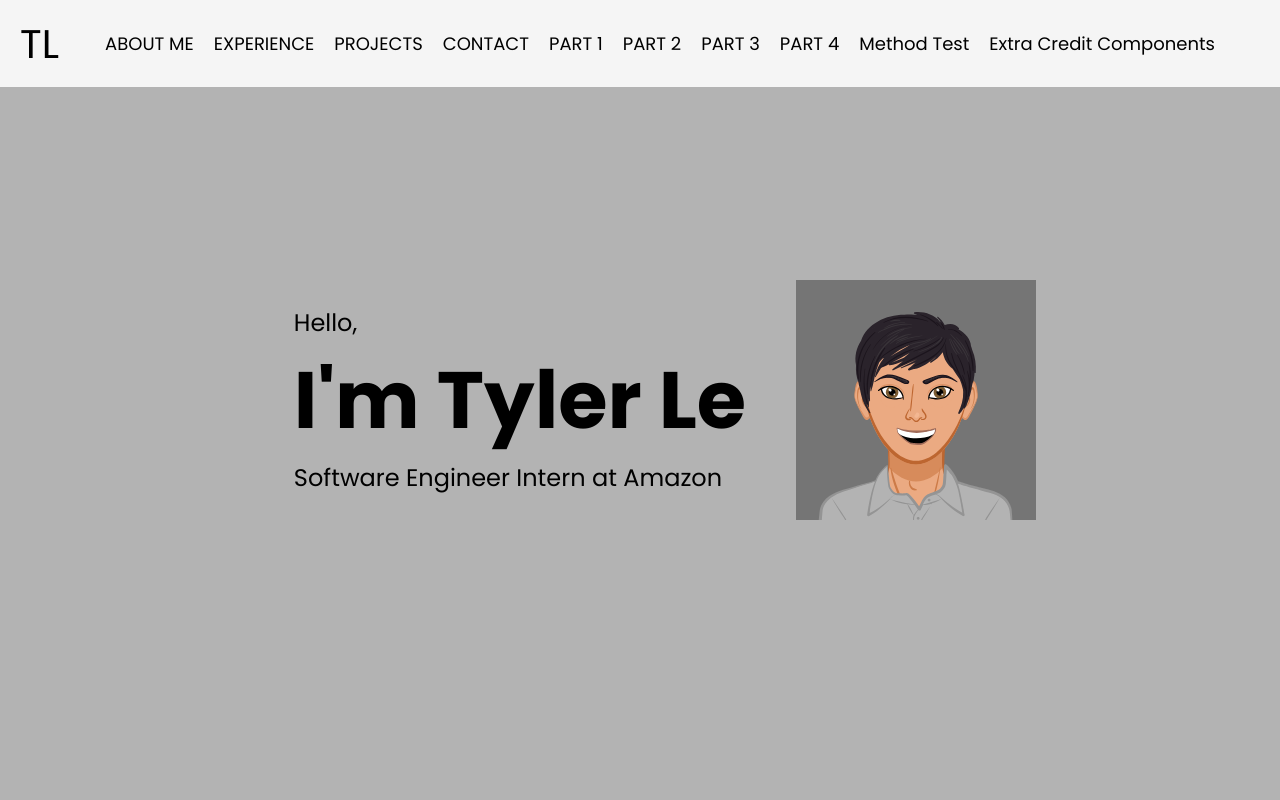
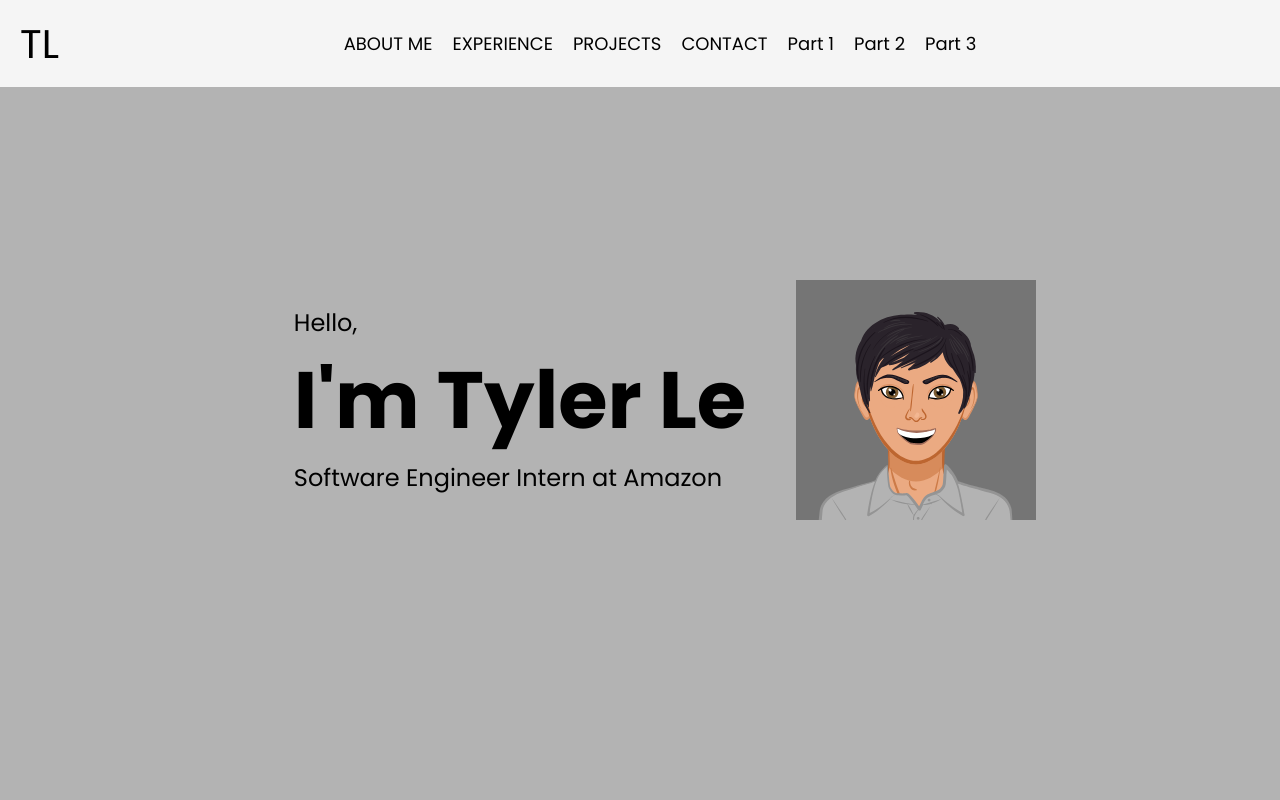
Before and after one commit to tyler-le/cse134-hw5, a website: page index.html in a window 1280 px wide. Shown: the top 800 px of the page. Drawn offline with Linux system fonts and the light colour scheme.

Commit message:
fixed links

```diff
--- a/index.html
+++ b/index.html
@@ -41,12 +41,9 @@
             <li><a href="#experience">EXPERIENCE</a></li>
             <li><a href="#projects">PROJECTS</a></li>
             <li><a href="#contact">CONTACT</a></li>
-            <li><a href="source/part1/nativedialogs.html">PART 1</a></li>
-            <li><a href="source/part2/customdialogs.html">PART 2</a></li>
-            <li><a href="source/part3/crud.html">PART 3</a></li>
-            <li><a href="source/part4/styledcrud.html">PART 4</a></li>
-            <li><a href="source/methodtest.html">Method Test</a></li>
-            <li><a href="source/extracredit.html">Extra Credit Components</a></li>
+            <li><a href="source/methodtest.html">Part 1</a></li>
+            <li><a href="source/webcomponent.html">Part 2</a></li>
+            <li><a href="source/extracredit.html">Part 3</a></li>
 
           </ul>
         </nav>
```
